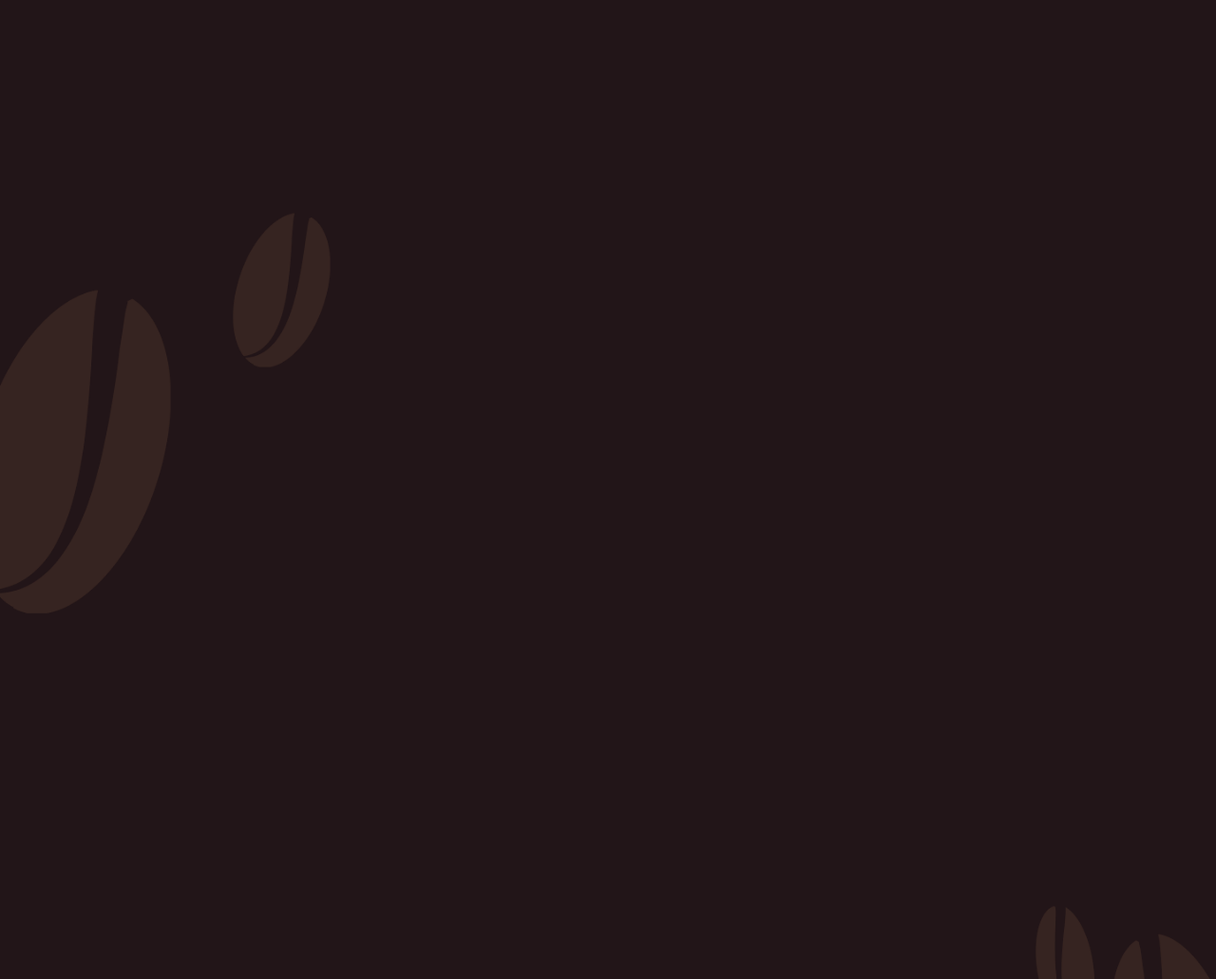
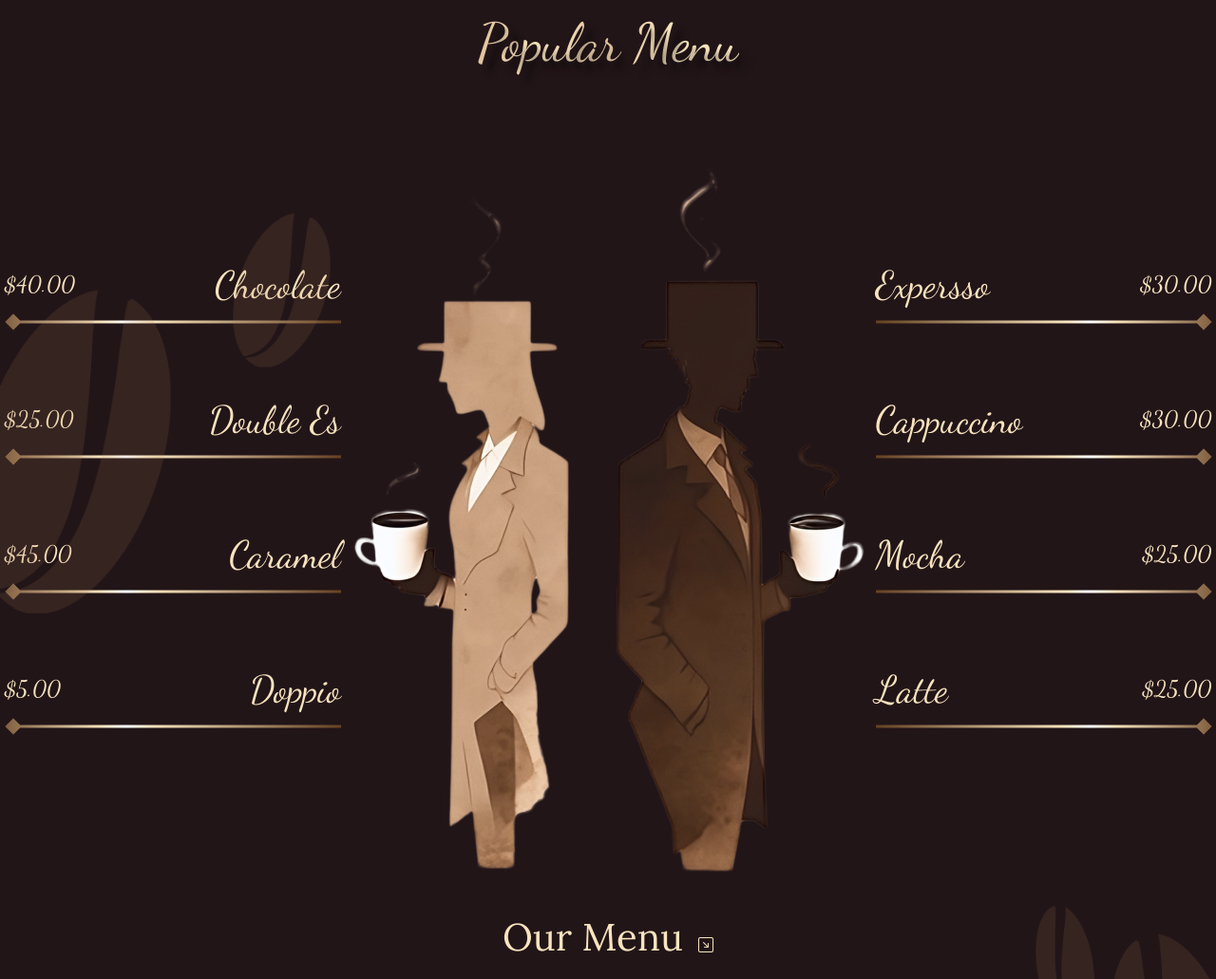
Before and after one commit to Ramla-Eman/Elza-Coffee-Shop, a website: page index.html in a window 1280 px wide. Shown: the part 4181-5212 px from the top of the page at 95% size. Drawn offline with nearby package versions, Linux system fonts and the light colour scheme.

Commit message:
Set commit of menu section

```diff
--- a/index.html
+++ b/index.html
@@ -290,6 +290,77 @@
                 <button><i class="bi bi-arrow-right-circle"></i></button>
             </div>
         </section>
+
+        <!-- Popular Menu -->
+        <section class="w-full h-auto py-10 flex flex-col items-center justify-center">
+            <h4 class="font-DancingScript bg-navLinksActive bg-clip-text text-transparent text-[3.5rem] text-shadow-lg">
+                Popular Menu</h4>
+            <div class="w-full flex lg:flex-row flex-col items-center justify-center">
+                <div class="flex flex-col space-y-16">
+                    <div>
+                        <div class="flex justify-between items-center text-[#F8E4BE] font-DancingScript">
+                            <p class="text-[1.5rem]">$40.00</p>
+                            <p class="text-[2.5rem]">Chocolate</p>
+                        </div>
+                        <img src="Img/menu-vector2.png" alt="">
+                    </div>
+                    <div>
+                        <div class="flex justify-between items-center text-[#F8E4BE] font-DancingScript">
+                            <p class="text-[1.5rem]">$25.00</p>
+                            <p class="text-[2.5rem]">Double Es</p>
+                        </div>
+                        <img src="Img/menu-vector2.png" alt="">
+                    </div>
+                    <div>
+                        <div class="flex justify-between items-center text-[#F8E4BE] font-DancingScript">
+                            <p class="text-[1.5rem]">$45.00</p>
+                            <p class="text-[2.5rem]">Caramel</p>
+                        </div>
+                        <img src="Img/menu-vector2.png" alt="">
+                    </div>
+                    <div>
+                        <div class="flex justify-between items-center text-[#F8E4BE] font-DancingScript">
+                            <p class="text-[1.5rem]">$5.00</p>
+                            <p class="text-[2.5rem]">Doppio</p>
+                        </div>
+                        <img src="Img/menu-vector2.png" alt="">
+                    </div>
+                </div>
+                <img src="Img/Popularmenu Img.png">
+                <div class="flex flex-col space-y-16">
+                    <div>
+                        <div class="flex justify-between items-center text-[#F8E4BE] font-DancingScript">
+                            <p class="text-[2.5rem]">Expersso</p>
+                            <p class="text-[1.5rem]">$30.00</p>
+                        </div>
+                        <img src="Img/menu-vector.png" alt="">
+                    </div>
+                    <div>
+                        <div class="flex justify-between items-center text-[#F8E4BE] font-DancingScript">
+                            <p class="text-[2.5rem]">Cappuccino</p>
+                            <p class="text-[1.5rem]">$30.00</p>
+                        </div>
+                        <img src="Img/menu-vector.png" alt="">
+                    </div>
+                    <div>
+                        <div class="flex justify-between items-center text-[#F8E4BE] font-DancingScript">
+                            <p class="text-[2.5rem]">Mocha</p>
+                            <p class="text-[1.5rem]">$25.00</p>
+                        </div>
+                        <img src="Img/menu-vector.png" alt="">
+                    </div>
+                    <div>
+                        <div class="flex justify-between items-center text-[#F8E4BE] font-DancingScript">
+                            <p class="text-[2.5rem]">Latte</p>
+                            <p class="text-[1.5rem]">$25.00</p>
+                        </div>
+                        <img src="Img/menu-vector.png" alt="">
+                    </div>
+                </div>
+            </div>
+            <p class="text-[2.5rem] text-[#F8E4BE] font-Leiko space-x-4"><span>Our Menu</span><i class="bi bi-arrow-down-right-square text-[1rem]"></i>
+            </p>
+        </section>
     </div>
 
 
```
Also changed, not shown: CSS/output.css, Img/Bg Of blog.png (added).
